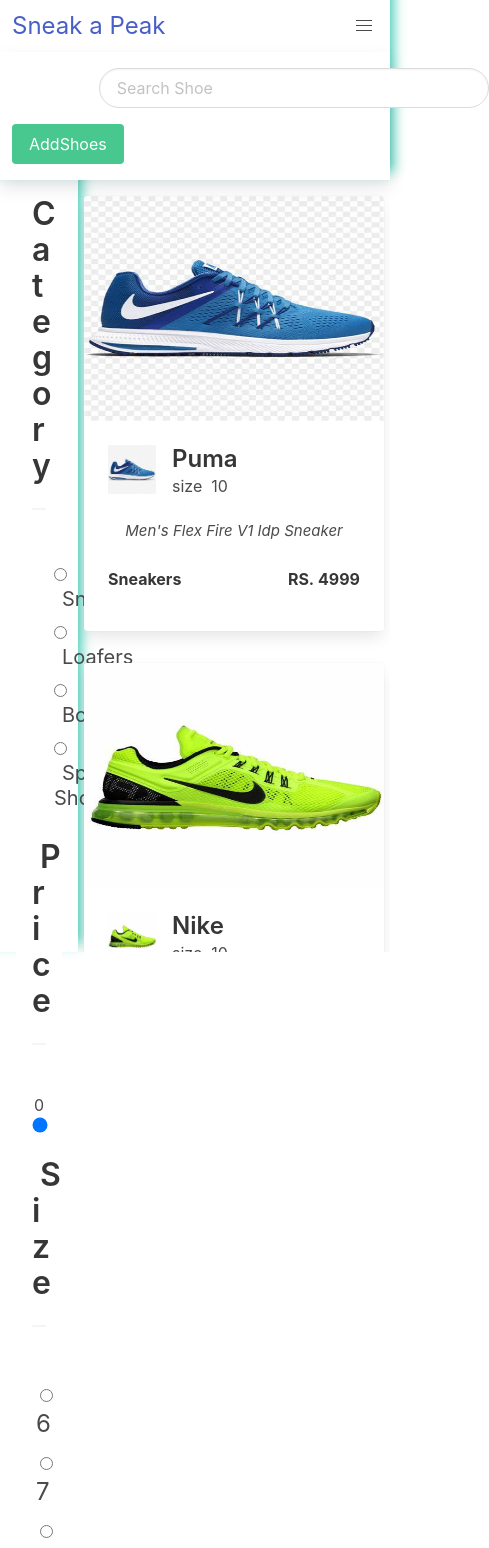
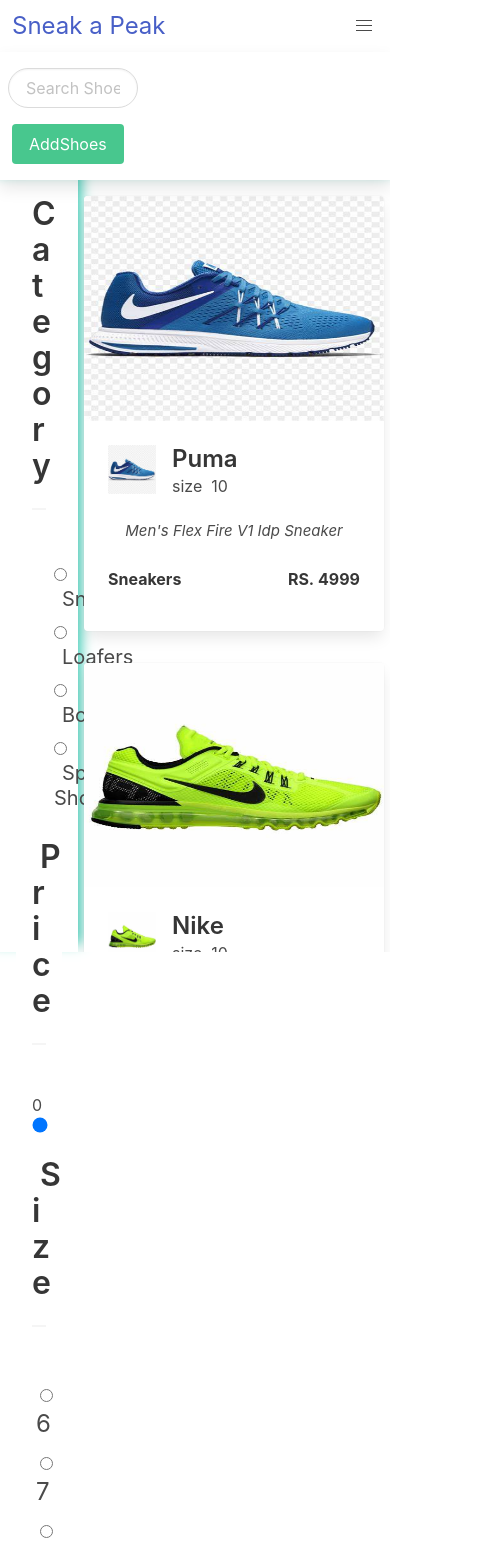
Before and after one commit to ujjawal19/Shoe-Store, a React (Create React App) app: page / in a window 390 px wide. Shown: the top 1548 px of the page, 489 px wide, since content can reach past the window. Built offline with nearby package versions, Linux system fonts and the light colour scheme; data requests are answered from the project's data file.

Commit message:
Added responsiveness

```diff
--- a/src/App.css
+++ b/src/App.css
@@ -33,10 +33,6 @@
   max-width: 300px;
 
 }
-.filter-container{
-  height: 50%;
-}
-
 .form-popup {
   display: none;
   position: fixed;
@@ -86,29 +82,22 @@
 .form-container .btn:hover, .open-button:hover {
   opacity: 1;
 }
-/* margin between category and price*/
-/* .candp{
-  display: "flex";
-  justify-content: "space-between";
-} */
 
-/* Input shoe Search position*/
+.filter-container{
+  height: 50%;
+}
 
 .searchshoe{
   max-width: 600px;
-  left: 13%;
+  left: 28%;
+}
+@media screen and (min-width: 280px) and (max-width: 1024px){
+  .searchshoe{
+    max-width: 130px;
+    left: 0%;
+  }
 }
 
-
-
-.showprice{
-  display: block;
-  /* max-width: 30px; */
-  margin-left: auto;
-  margin-right: auto;
-  border: none;
-  /* background-color:lavender; */
-}
 
 .catgalign{
   margin-left: 0.5em;
@@ -119,7 +108,6 @@
   font-size: 15px;
   font-style: italic;
 }
-
 .one-line{
   display: flex;
   justify-content: space-between
--- a/src/components/AddShoes/index.js
+++ b/src/components/AddShoes/index.js
@@ -13,9 +13,10 @@
 
     });
     const handleInput = (e) => {
-        // const re = '/^[A-Za-z]+$/';
+
         if (e.target.name === 'Name') {
-            isNaN(e.target.value) ?  setItems({ ...items, name: e.target.value }) :alert("Enter the Name in correct format")
+            var letters = /^[A-Za-z]+$/;
+            e.target.value.match(letters) ?  setItems({ ...items, name: e.target.value }) : alert("Enter the Name in alphabets only ")
 
         }
         if (e.target.localName === 'select')
@@ -39,7 +40,10 @@
                 setItems({ ...items, size: e.target.value });
         }
         if (e.target.name === 'Image')
+        {
             setItems({ ...items, img: e.target.value });
+        }
+
     }
     const handleOpenForm = () => {
         document.getElementById("myForm").style.display = "block";
@@ -66,7 +70,6 @@
         }).catch((e) => {
             console.log(e.response);
         });
-        console.log({ items });
         handleClose();
     }
 
--- a/src/components/Filters/index.js
+++ b/src/components/Filters/index.js
@@ -7,7 +7,6 @@
 function Filters({setFilters, search}) {
 
     console.log({search});
-    // const {filter} = props;
     const [category, setCategory] = useState("");
 
     const [price, setPrice] = useState(0);
@@ -43,7 +42,7 @@
 
     console.log({size})
     return (
-        <form onSubmit={(e)=> handleSubmit(e)}>
+        <form onSubmit={(e)=> handleSubmit(e)} className="filter">
             <div className='m-4 has-background-white filter-container'>
                 <div className='category-container'>
                     <Category setCategory={setCategory} category={category} handleReset={handleReset} />
--- a/src/components/NavBar/index.js
+++ b/src/components/NavBar/index.js
@@ -1,14 +1,20 @@
-import React,{useState,useEffect} from 'react'
+import React, { useState, useEffect } from 'react'
 import AddShoes from '../AddShoes'
 
-function NavBar({setSearch}) {
+function NavBar({ setSearch }) {
 
     const [isActive, setisActive] = React.useState(false);
-    const handleSearch = (e) =>{
+    const handleSearch = (e) => {
         setSearch(e.target.value);
     }
+    const toggleDropdown = () => {
+        const myNav = document.querySelector("#my-nav");
+        const burger = document.querySelector("#burger");
+        myNav.classList.toggle("is-active");
+        burger.classList.toggle("is-active");
+    }
     return (
-        <nav className="navbar nav-container" id="my-nav" role="navigation" aria-label="main navigation">
+    <nav className="navbar nav-container"role="navigation" aria-label="main navigation">
             <div className="navbar-brand">
                 <a onClick={()=>{
                     setisActive(!isActive);
@@ -18,18 +24,16 @@
                     Sneak a Peak
                 </a>
 
-                <a role="button" id="burger" className="navbar-burger" aria-label="menu" aria-expanded="false" data-target="navbarBasicExample">
+                <a role="button" id="burger" className="navbar-burger" aria-label="menu" aria-expanded="false" data-target="navbarBasicExample" onClick={toggleDropdown}>
                     <span aria-hidden="true"></span>
                     <span aria-hidden="true"></span>
                     <span aria-hidden="true"></span>
                 </a>
             </div>
 
-            <div id="navbarBasicExample" className="navbar-menu is-active">
-            <input className="searchshoe input is-rounded input-focus-box-shadow-color my-2 mx-6 " type="text" placeholder="Search Shoe" onChange={(e) => handleSearch(e)} />
+            <div  id="my-nav"   className="navbar-menu is-active navbar-end">
+            <div><input className="searchshoe input is-rounded input-focus-box-shadow-color my-2 mx-2" type="text" placeholder="Search Shoe" onChange={(e) => handleSearch(e)} /></div>
 
-            <div>
-            </div>
 
 
                 <div className="navbar-end">
```
